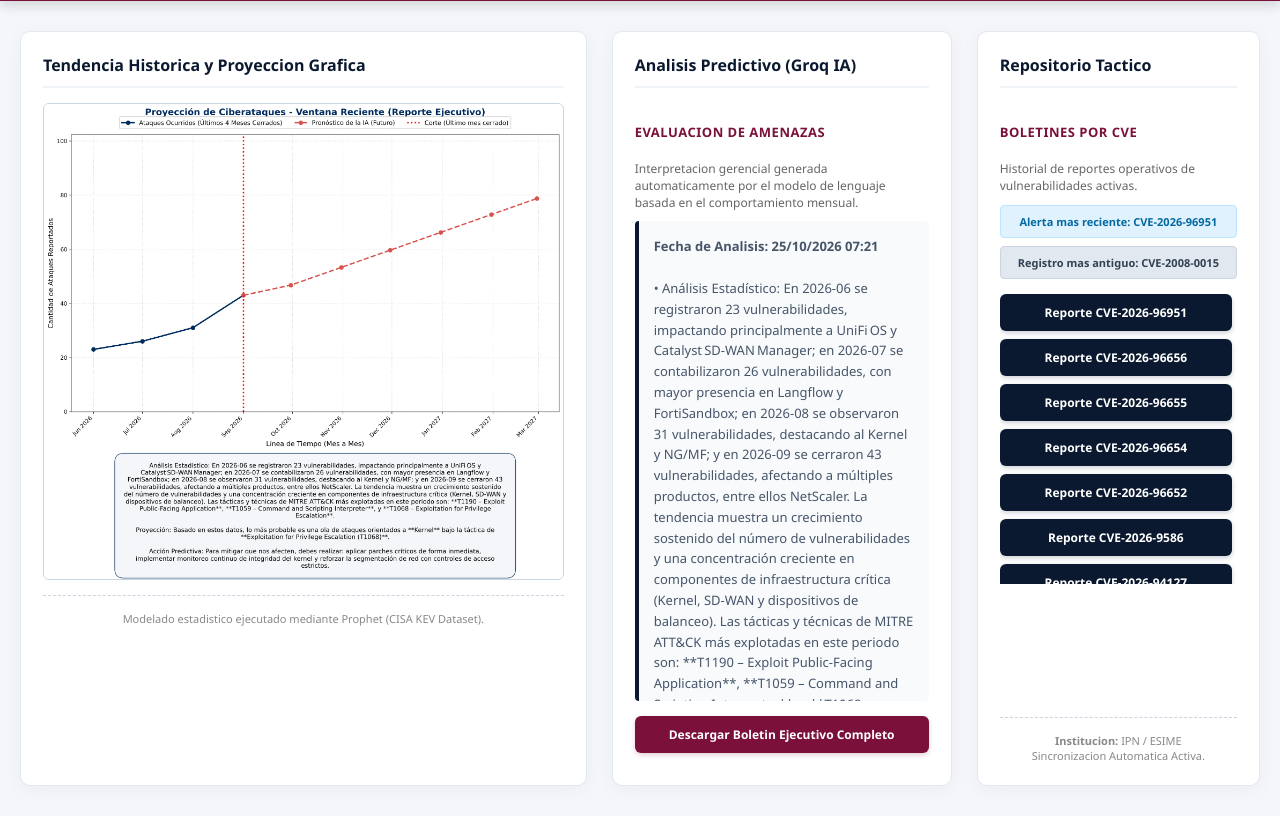
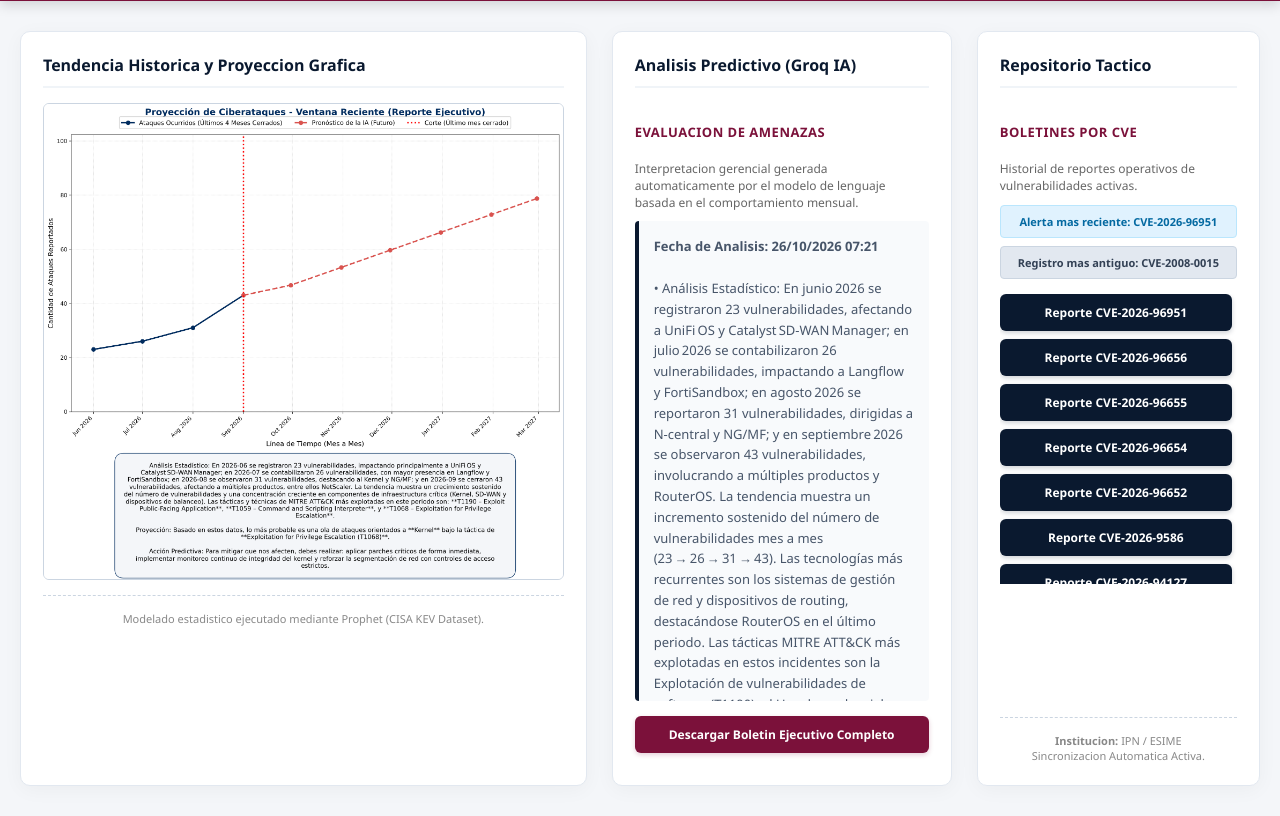
Before and after one commit to zepedacanteroluisantonio03-debug/soc-ipn-esime, a plain HTML site: page index.html in a window 1280 px wide. Shown: the part 91-907 px from the top of the page. Drawn offline with Linux system fonts and the light colour scheme.

Commit message:
Actualizacion automatica: index.html del SOC

```diff
--- a/index.html
+++ b/index.html
@@ -93,7 +93,7 @@
             <div class="section-title">Evaluacion de Amenazas</div>
             <p class="desc-text">Interpretacion gerencial generada automaticamente por el modelo de lenguaje basada en el comportamiento mensual.</p>
             <div class="prediction-box">
-                <strong>Fecha de Analisis: 25/10/2026 07:21</strong><br><br>• Análisis Estadístico: En 2026-06 se registraron 23 vulnerabilidades, impactando principalmente a UniFi OS y Catalyst SD‑WAN Manager; en 2026-07 se contabilizaron 26 vulnerabilidades, con mayor presencia en Langflow y FortiSandbox; en 2026-08 se observaron 31 vulnerabilidades, destacando al Kernel y NG/MF; y en 2026-09 se cerraron 43 vulnerabilidades, afectando a múltiples productos, entre ellos NetScaler. La tendencia muestra un crecimiento sostenido del número de vulnerabilidades y una concentración creciente en componentes de infraestructura crítica (Kernel, SD‑WAN y dispositivos de balanceo). Las tácticas y técnicas de MITRE ATT&CK más explotadas en este periodo son: **T1190 – Exploit Public‑Facing Application**, **T1059 – Command and Scripting Interpreter**, y **T1068 – Exploitation for Privilege Escalation**.  <br><br>• Proyección: Basado en estos datos, lo más probable es una ola de ataques orientados a **Kernel** bajo la táctica de **Exploitation for Privilege Escalation (T1068)**.  <br><br>• Acción Predictiva: Para mitigar que nos afecten, debes realizar: aplicar parches críticos de forma inmediata, implementar monitoreo continuo de integridad del kernel y reforzar la segmentación de red con controles de acceso estrictos.<br><br>
+                <strong>Fecha de Analisis: 26/10/2026 07:21</strong><br><br>• Análisis Estadístico: En junio 2026 se registraron 23 vulnerabilidades, afectando a UniFi OS y Catalyst SD‑WAN Manager; en julio 2026 se contabilizaron 26 vulnerabilidades, impactando a Langflow y FortiSandbox; en agosto 2026 se reportaron 31 vulnerabilidades, dirigidas a N‑central y NG/MF; y en septiembre 2026 se observaron 43 vulnerabilidades, involucrando a múltiples productos y RouterOS. La tendencia muestra un incremento sostenido del número de vulnerabilidades mes a mes (23 → 26 → 31 → 43). Las tecnologías más recurrentes son los sistemas de gestión de red y dispositivos de routing, destacándose RouterOS en el último periodo. Las tácticas MITRE ATT&CK más explotadas en estos incidentes son la Explotación de vulnerabilidades de software (T1190), el Uso de credenciales válidas (T1078) y la Escalada de privilegios (T1068).  <br><br>• Proyección: Basado en estos datos, lo más probable es una ola de ataques orientados a RouterOS bajo la táctica de Explotación de vulnerabilidades (T1190).  <br><br>• Acción Predictiva: Para mitigar que nos afecten, debes realizar: aplicar de inmediato los parches de seguridad críticos, segmentar la red y reforzar las listas de control de acceso, y monitorizar continuamente los logs de autenticación y actividad sospechosa.<br><br>
             </div>
             <a href="estrategico/Boletin_Predictivo_Ejecutivo.pdf" target="_blank" class="action-btn">
                 Descargar Boletin Ejecutivo Completo
```
